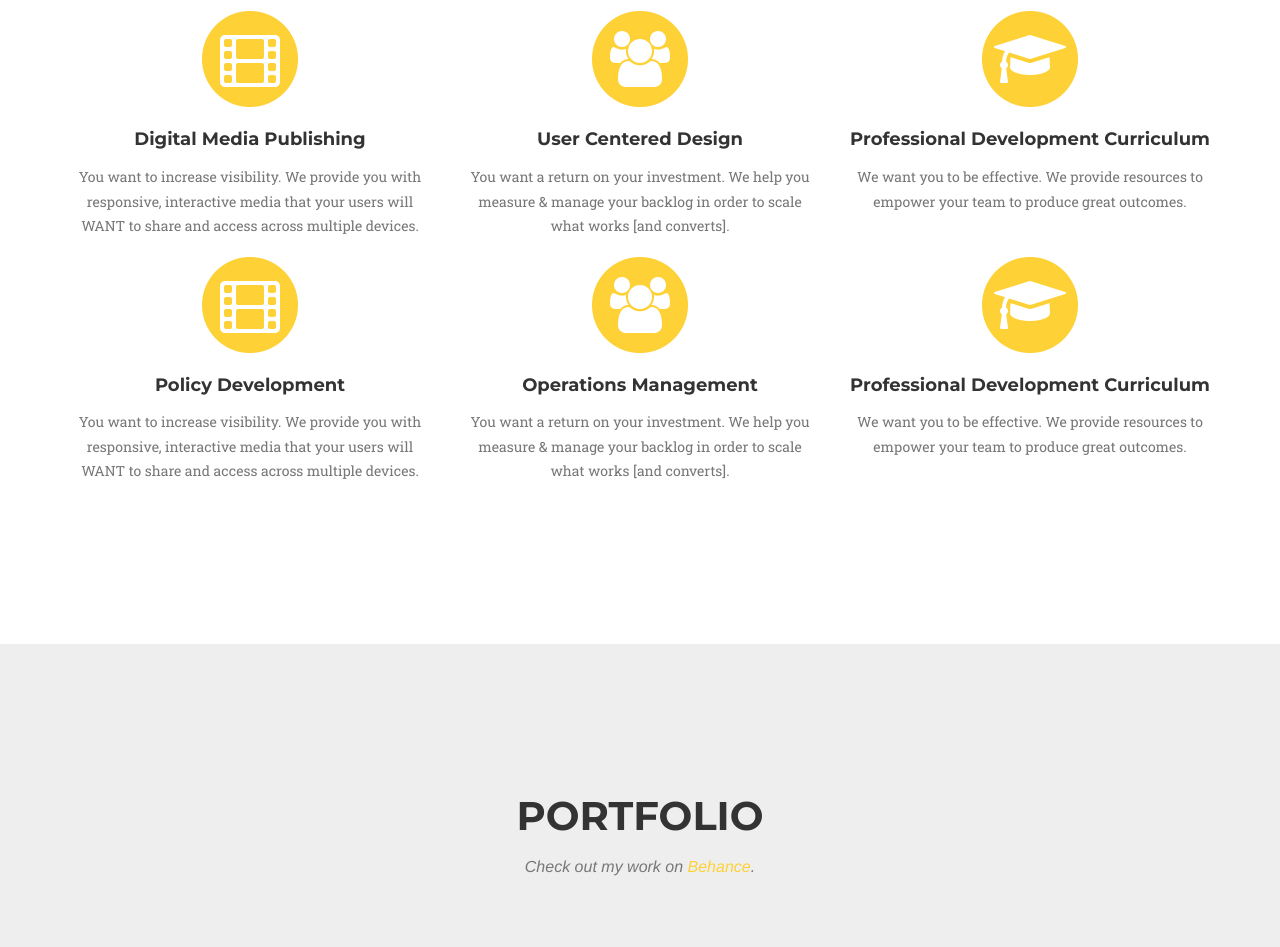
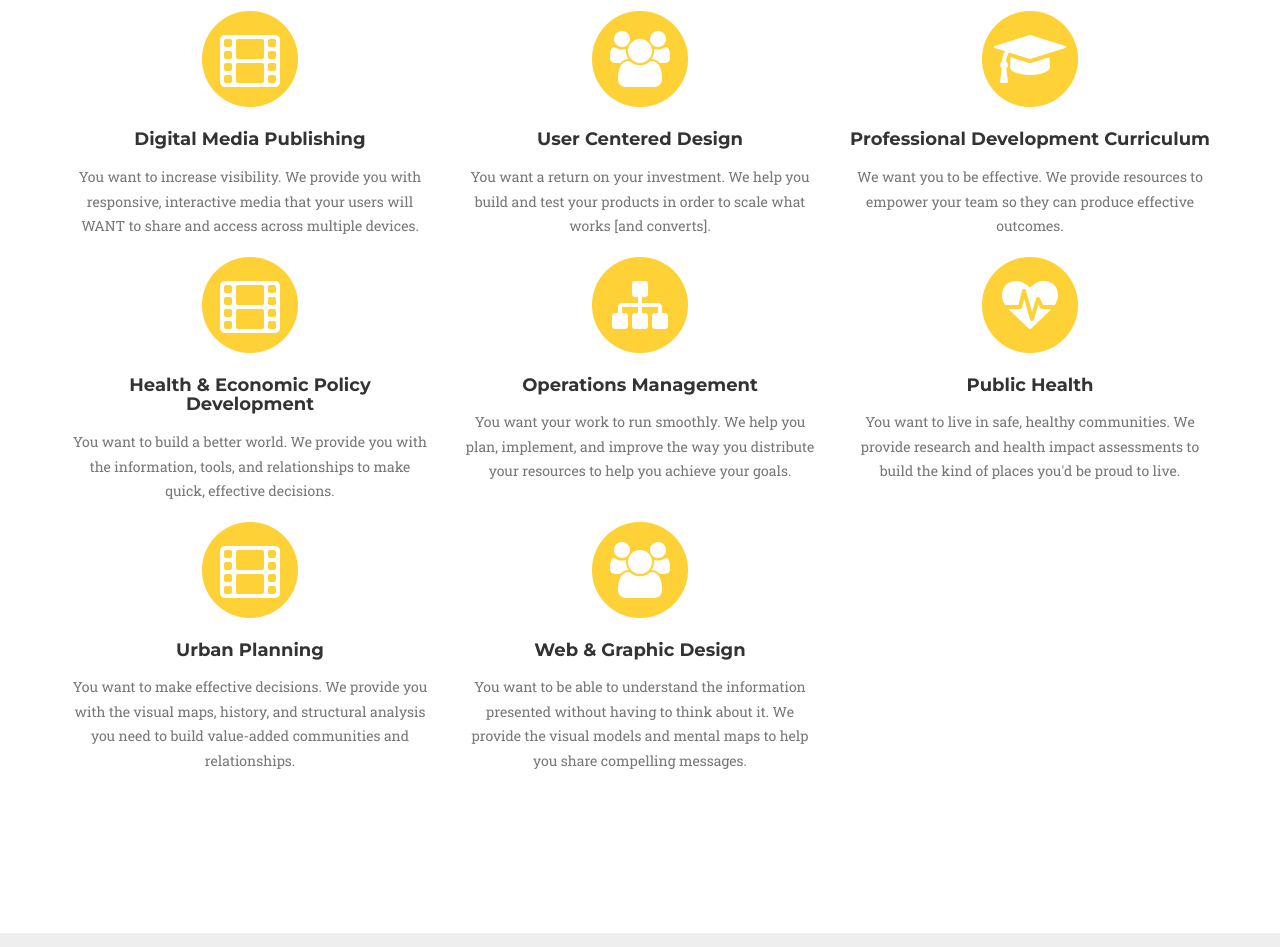
Before and after one commit to lesliemo/bootstrap_agency.github.io, a website: page index.html in a window 1280 px wide. Shown: the part 921-1868 px from the top of the page. Drawn offline with nearby package versions, Linux system fonts and the light colour scheme; a web font is replaced by a local one.

Commit message:
Update index.html

```diff
--- a/index.html
+++ b/index.html
@@ -110,7 +110,7 @@
                         <i class="fa fa-users fa-stack-1x fa-inverse"></i>
                     </span>
                     <h4 class="service-heading">User Centered Design</h4>
-                    <p class="text-muted">You want a return on your investment. We help you measure & manage your backlog in order to scale what works [and converts]. </p>
+                    <p class="text-muted">You want a return on your investment. We help you build and test your products in order to scale what works [and converts]. </p>
                 </div>
                 <div class="col-md-4">
                     <span class="fa-stack fa-4x">
@@ -118,7 +118,7 @@
                         <i class="fa fa-graduation-cap fa-stack-1x fa-inverse"></i>
                     </span>
                     <h4 class="service-heading">Professional Development Curriculum</h4>
-                    <p class="text-muted">We want you to be effective. We provide resources to empower your team to produce great outcomes. </p>
+                    <p class="text-muted">We want you to be effective. We provide resources to empower your team so they can produce effective outcomes. </p>
                 </div>
             </div>
              <div class="row text-center">
@@ -126,26 +126,45 @@
                     <span class="fa-stack fa-4x">
                         <i class="fa fa-circle fa-stack-2x text-primary"></i>
                         <i class="fa fa-film fa-stack-1x fa-inverse"></i>
-                        <i class="fa fa-users fa-stack-.5x fa-inverse"></i>
+                        <i class="fa fa-university fa-stack-.5x fa-inverse"></i>
                     </span>
-                    <h4 class="service-heading">Policy Development</h4>
-                    <p class="text-muted">You want to increase visibility. We provide you with responsive, interactive media that your users will WANT to share and access across multiple devices. </p>
+                    <h4 class="service-heading">Health & Economic Policy Development</h4>
+                    <p class="text-muted">You want to build a better world. We provide you with the information, tools, and relationships to make quick, effective decisions. </p>
+                </div>
+                <div class="col-md-4">
+                    <span class="fa-stack fa-4x">
+                        <i class="fa fa-circle fa-stack-2x text-primary"></i>
+                        <i class="fa fa-sitemap fa-stack-1x fa-inverse"></i>
+                    </span>
+                    <h4 class="service-heading">Operations Management</h4>
+                    <p class="text-muted">You want your work to run smoothly. We help you plan, implement, and improve the way you distribute your resources to help you achieve your goals. </p>
+                </div>
+                <div class="col-md-4">
+                    <span class="fa-stack fa-4x">
+                        <i class="fa fa-circle fa-stack-2x text-primary"></i>
+                        <i class="fa fa-heartbeat fa-stack-1x fa-inverse"></i>
+                    </span>
+                    <h4 class="service-heading">Public Health</h4>
+                    <p class="text-muted">You want to live in safe, healthy communities. We provide research and health impact assessments to build the kind of places you'd be proud to live. </p>
+                </div>
+            </div>
+             <div class="row text-center">
+                <div class="col-md-4">
+                    <span class="fa-stack fa-4x">
+                        <i class="fa fa-circle fa-stack-2x text-primary"></i>
+                        <i class="fa fa-film fa-stack-1x fa-inverse"></i>
+                        <i class="fa fa-map-marker fa-stack-.5x fa-inverse"></i>
+                    </span>
+                    <h4 class="service-heading">Urban Planning</h4>
+                    <p class="text-muted">You want to make effective decisions. We provide you with the visual maps, history, and structural analysis you need to build value-added communities and relationships. </p>
                 </div>
                 <div class="col-md-4">
                     <span class="fa-stack fa-4x">
                         <i class="fa fa-circle fa-stack-2x text-primary"></i>
                         <i class="fa fa-users fa-stack-1x fa-inverse"></i>
                     </span>
-                    <h4 class="service-heading">Operations Management</h4>
-                    <p class="text-muted">You want a return on your investment. We help you measure & manage your backlog in order to scale what works [and converts]. </p>
-                </div>
-                <div class="col-md-4">
-                    <span class="fa-stack fa-4x">
-                        <i class="fa fa-circle fa-stack-2x text-primary"></i>
-                        <i class="fa fa-graduation-cap fa-stack-1x fa-inverse"></i>
-                    </span>
-                    <h4 class="service-heading">Professional Development Curriculum</h4>
-                    <p class="text-muted">We want you to be effective. We provide resources to empower your team to produce great outcomes. </p>
+                    <h4 class="service-heading">Web & Graphic Design</h4>
+                    <p class="text-muted">You want to be able to understand the information presented without having to think about it. We provide the visual models and mental maps to help you share compelling messages. </p>
                 </div>
             </div>
         </div>
```
